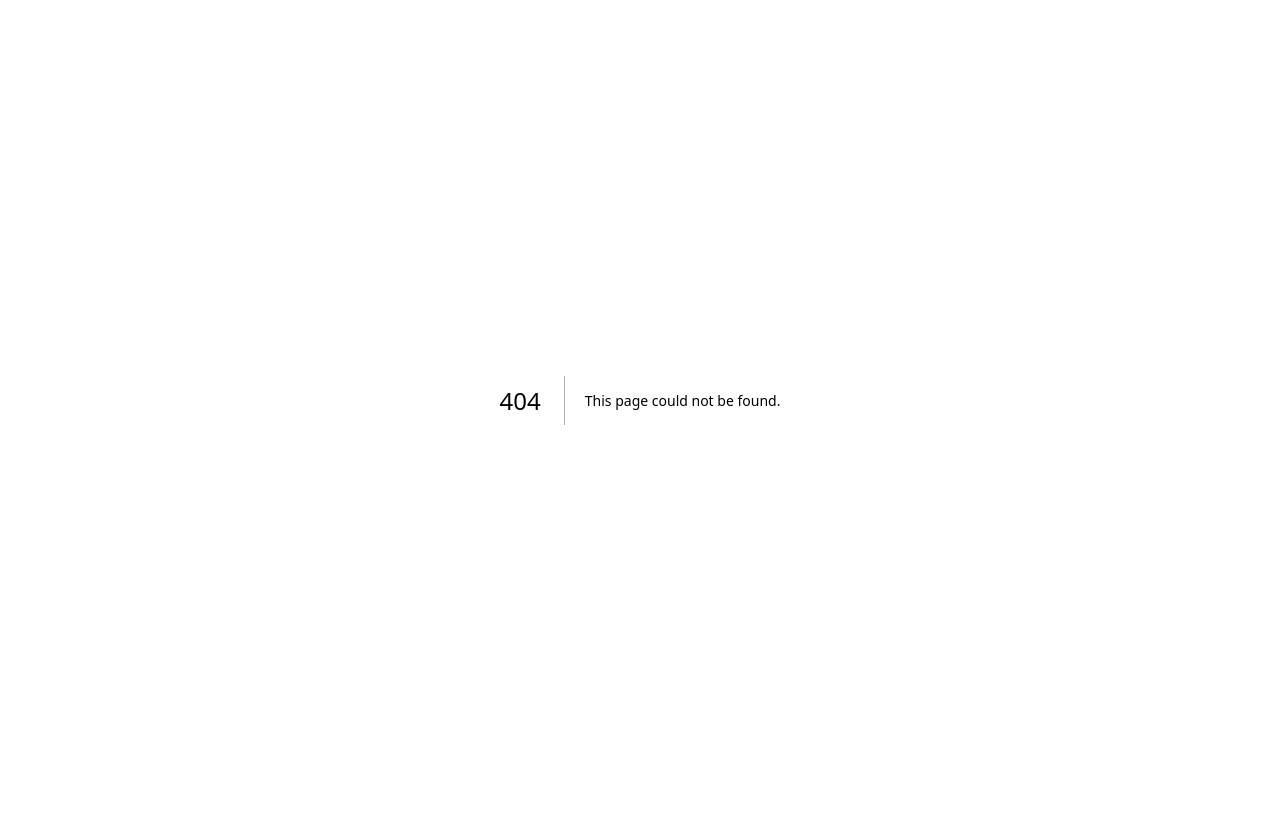
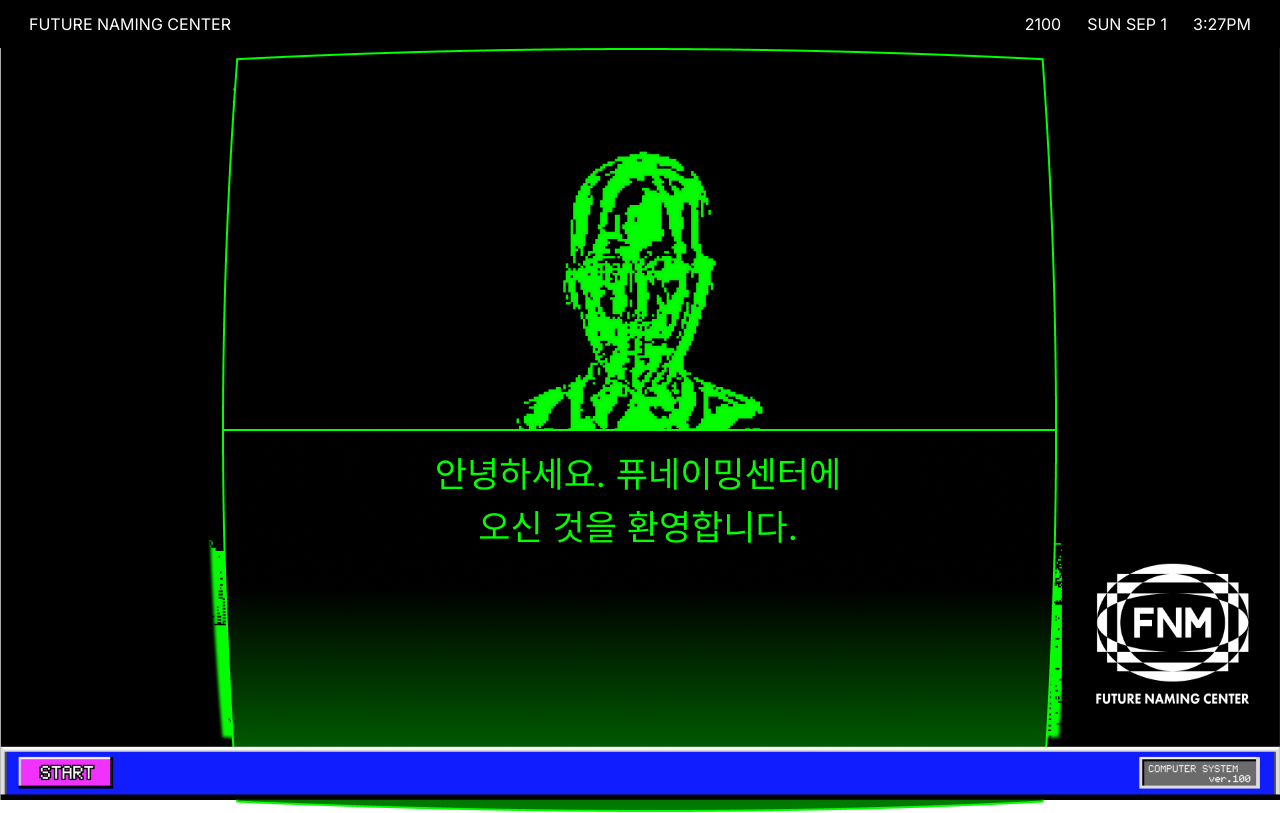
Before and after one commit to eunbeann/future-name-project, a Next.js app: page /person in a window 1280 px wide. Before the commit this address had no page. Built offline with nearby package versions, Linux system fonts and the light colour scheme.

Commit message:
feat: initial design

```diff
--- /dev/null
+++ b/src/app/common/Header.tsx
@@ -0,0 +1,43 @@
+export default function Header() {
+  const MONTH = [
+    "JAN",
+    "FEB",
+    "MAR",
+    "APR",
+    "MAY",
+    "JUN",
+    "JUL",
+    "AUG",
+    "SEP",
+    "OCT",
+    "NOV",
+    "DEC",
+  ];
+
+  const DAY = ["SUN", "MON", "TUE", "WED", "THU", "FRI", "SAT"];
+
+  const thisMonth = new Date().getMonth();
+  const thisDate = new Date().getDate();
+  const thisHour = new Date().getHours();
+  const thisMinute = new Date().getMinutes();
+  const thisDay = new Date().getDay();
+
+  const hours12 = thisHour % 12 || 12;
+  const meridiem = thisHour >= 12 ? "PM" : "AM";
+
+  return (
+    <div className="flex justify-between w-[100vw] bg-black z-50 px-[29px] py-[12px] text-white">
+      <div>FUTURE NAMING CENTER</div>
+      <div className="flex gap-[26px]">
+        <p>2100</p>
+        <p>
+          {DAY[thisDay]} {MONTH[thisMonth]} {thisDate}
+        </p>
+        <p>
+          {hours12}:{thisMinute}
+          {meridiem}
+        </p>
+      </div>
+    </div>
+  );
+}
--- /dev/null
+++ b/src/app/common/MainButton.tsx
@@ -0,0 +1,5 @@
+import { motion } from "framer-motion";
+
+export default function MainButton() {
+  return <motion.button>Click me</motion.button>;
+}
--- /dev/null
+++ b/src/app/common/TaskBar.tsx
@@ -0,0 +1,15 @@
+// import taskBar from "@/app/assets/image/taskBar.png";
+import taskBarWithButton from "@/app/assets/image/taskBarWithButton.png";
+import Image from "next/image";
+
+export default function TaskBar() {
+  return (
+    <Image
+      className="absolute bottom-0 w-full z-50"
+      src={taskBarWithButton}
+      alt="introBackground"
+      priority={true}
+      draggable="false"
+    />
+  );
+}
--- a/src/app/globals.css
+++ b/src/app/globals.css
@@ -6,6 +6,14 @@ body {
   /* background-image: "/src/app/assets/image/basicBackground.png"; */
 }
 
+img {
+  -webkit-user-drag: none;
+  -webkit-touch-callout: none; /* 텍스트 선택 및 호출 비활성화 (iOS) */
+  -webkit-tap-highlight-color: transparent; /* 탭 하이라이트 색상 제거 (iOS) */
+  user-select: none; /* 사용자가 텍스트를 선택할 수 없도록 설정 (모던 브라우저 지원) */
+  pointer-events: none; /* 클릭 이벤트 비활성화 */
+}
+
 @layer utilities {
   .text-balance {
     text-wrap: balance;
--- a/src/app/intro/layout.tsx
+++ b/src/app/intro/layout.tsx
@@ -9,6 +9,7 @@ export default function layout({ children }: { children: React.ReactNode }) {
         src={introBackground}
         alt="introBackground"
         fill
+        draggable="false"
       />
       <div className="relative z-10">{children}</div>
     </div>
--- a/src/app/layout.tsx
+++ b/src/app/layout.tsx
@@ -16,16 +16,7 @@ export default function RootLayout({
 }>) {
   return (
     <html lang="ko">
-      <body className={inter.className}>
-        {/* <Image
-          src={backgroundImage}
-          alt="backgroundImage"
-          fill
-          style={{ objectFit: "fill" }}
-        /> */}
-
-        {children}
-      </body>
+      <body className={inter.className}>{children}</body>
     </html>
   );
 }
--- /dev/null
+++ b/src/app/person/components/Button.tsx
@@ -0,0 +1,32 @@
+import { motion } from "framer-motion";
+
+interface ButtonProps {
+  hasButton: number;
+}
+
+export default function Button({ hasButton }: ButtonProps) {
+  if (hasButton === 1) {
+    return (
+      <motion.button className="absolute left-[102px] top-[560px] border-2 border-1 text-[35px] text-[#02FE00] border-[#02FE00] w-[620px] py-4">
+        입력하기
+      </motion.button>
+    );
+  }
+
+  if (hasButton === 2) {
+    return (
+      <div className="absolute left-[75px] top-[560px] text-[35px]  w-[700px] py-4">
+        <div className="flex justify-center gap-[45px]">
+          <motion.button className="px-[95px] border-2 text-[#02FE00] border-[#02FE00]">
+            끝내기
+          </motion.button>
+          <motion.button className="px-[95px] border-2 text-black bg-[#02FE00] border-[#02FE00]">
+            받기
+          </motion.button>
+        </div>
+      </div>
+    );
+  }
+
+  return null;
+}
--- /dev/null
+++ b/src/app/person/layout.tsx
@@ -0,0 +1,22 @@
+import personBackground from "@/app/assets/image/personBg.png";
+import Image from "next/image";
+import Header from "../common/Header";
+import TaskBar from "../common/TaskBar";
+
+export default function layout({ children }: { children: React.ReactNode }) {
+  return (
+    <>
+      <Header />
+      <Image
+        src={personBackground}
+        // pt=[48] is equivalent to padding-top: 48px
+        className="object-fill -z-10"
+        alt="introBackground"
+        fill
+        priority={true}
+      />
+      <div className="relative z-10">{children}</div>
+      <TaskBar />
+    </>
+  );
+}
--- /dev/null
+++ b/src/app/person/page.tsx
@@ -0,0 +1,70 @@
+"use client";
+
+import personBox from "@/app/assets/image/personBox.png";
+import Image from "next/image";
+import { useState } from "react";
+import Button from "./components/Button";
+
+export default function PersonPage() {
+  const [progress, SetProgress] = useState(0);
+
+  const onClickNext = () => {
+    if (progress === 6) {
+      SetProgress(0);
+    } else {
+      SetProgress(progress + 1);
+    }
+  };
+
+  interface TextArrayType {
+    hasButton: number;
+    text: string;
+  }
+
+  const textArray: TextArrayType[] = [
+    {
+      hasButton: 0,
+      text: "안녕하세요. 퓨네이밍센터에 \n 오신 것을 환영합니다.",
+    },
+    {
+      hasButton: 0,
+      text: "퓨처네이밍센터는 미래의 유행할 이름을 미리 지어보는 가상의 작명소입니다.\n당신의 고유한 이름을 인공지능 기술을 통해 특별한 \n 코드 이름으로 변환해 드리겠습니다.",
+    },
+    {
+      hasButton: 1,
+      text: "먼저, 당신의 성을 입력해 주세요.",
+    },
+    {
+      hasButton: 1,
+      text: "확인했습니다! 이름을 입력해주세요.",
+    },
+    {
+      hasButton: 0,
+      text: "변환중...",
+    },
+    {
+      hasButton: 0,
+      text: "변환이 완료되었습니다!\n당신의 새로운 이름은 [AE40 BBFC C900]입니다.",
+    },
+    {
+      hasButton: 2,
+      text: "개명신청서를 받으시겠습니까?",
+    },
+  ];
+
+  return (
+    <div className=" flex justify-center items-center text-white">
+      <div className="relative" onClick={onClickNext}>
+        <Image
+          className="z-30 w-300 h-200"
+          src={personBox}
+          alt="introBackground"
+        />
+        <p className="absolute left-9 top-[400px] text-[#02FE00] text-[35px] whitespace-pre-line text-center w-[760px]">
+          {textArray[progress].text}
+        </p>
+        <Button hasButton={textArray[progress].hasButton} />
+      </div>
+    </div>
+  );
+}
```
